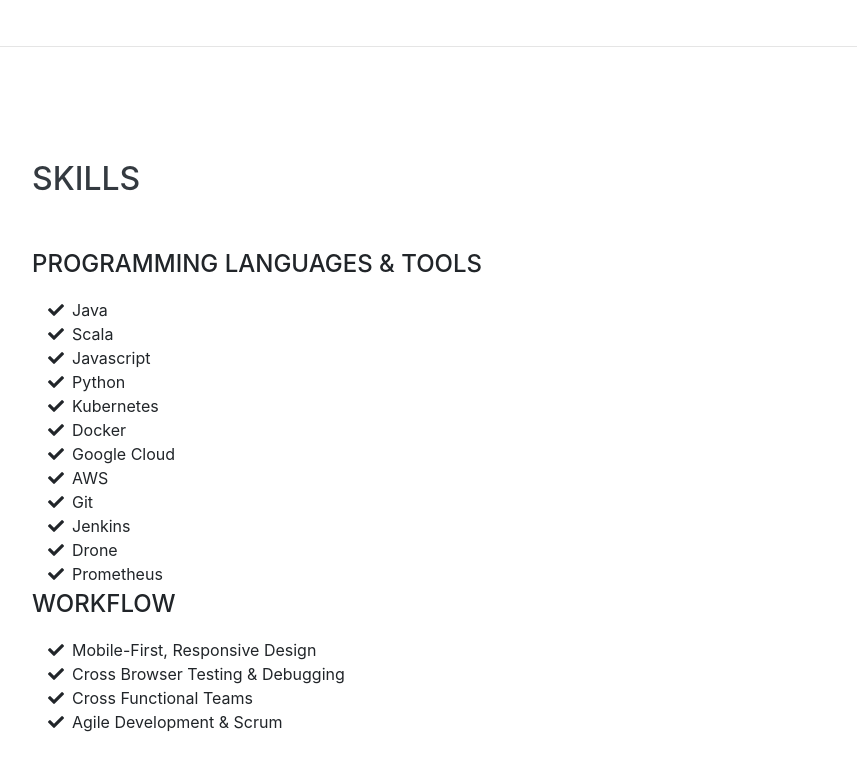
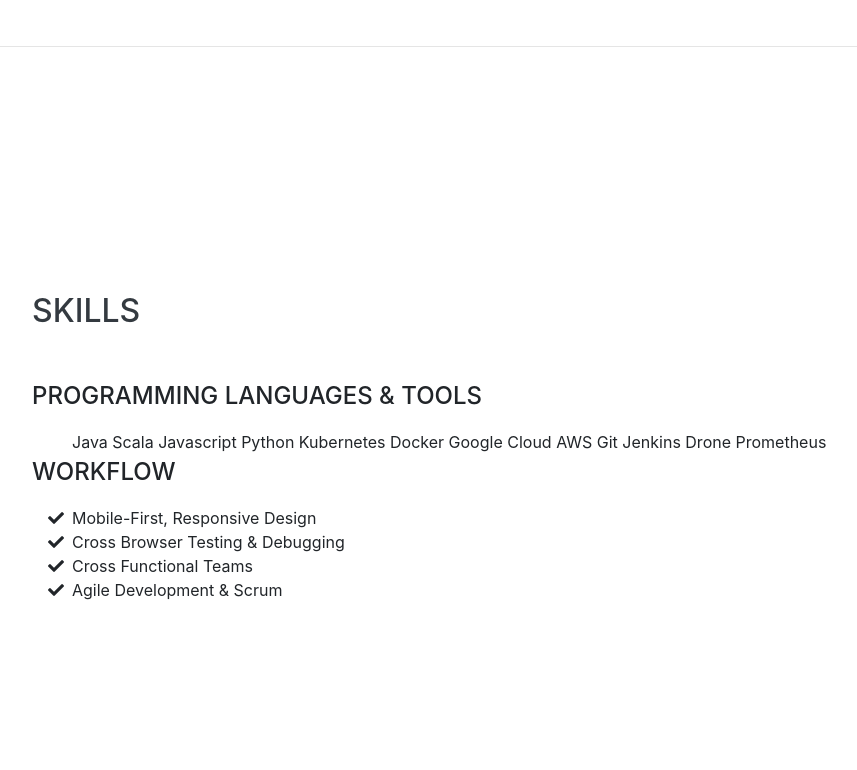
Before and after one commit to pradeep122/pradeep122.github.io, a website with bundled scripts: page index.html in a window 1280 px wide. Shown: the part 2649-3419 px from the top of the page, without its empty margins (288-1145 px from the left). Built offline with nearby package versions, Linux system fonts and the light colour scheme; a web font is replaced by a local one.

Commit message:
changing defaults

```diff
--- a/index.html
+++ b/index.html
@@ -181,52 +181,40 @@
 
         <div class="subheading mb-3">Programming Languages &amp; Tools</div>
         <ul class="fa-ul mb-0">
-          <li>
-            <i class="fa-li fa fa-check"></i>
+
             Java
           </li>
-          <li>
-            <i class="fa-li fa fa-check"></i>
+
             Scala
           </li>
-          <li>
-            <i class="fa-li fa fa-check"></i>
+
             Javascript
           </li>
-          <li>
-            <i class="fa-li fa fa-check"></i>
+
             Python
           </li>
-          <li>
-            <i class="fa-li fa fa-check"></i>
+
             Kubernetes
           </li>
-          <li>
-            <i class="fa-li fa fa-check"></i>
+
             Docker
           </li>
-          <li>
-            <i class="fa-li fa fa-check"></i>
+
             Google Cloud
           </li>
-          <li>
-            <i class="fa-li fa fa-check"></i>
+
             AWS
           </li>
-          <li>
-            <i class="fa-li fa fa-check"></i>
+
             Git
           </li>
-          <li>
-            <i class="fa-li fa fa-check"></i>
+
             Jenkins
           </li>
-          <li>
-            <i class="fa-li fa fa-check"></i>
+
             Drone
           </li>
-          <li>
-            <i class="fa-li fa fa-check"></i>
+
             Prometheus
           </li>
         </ul>
```
